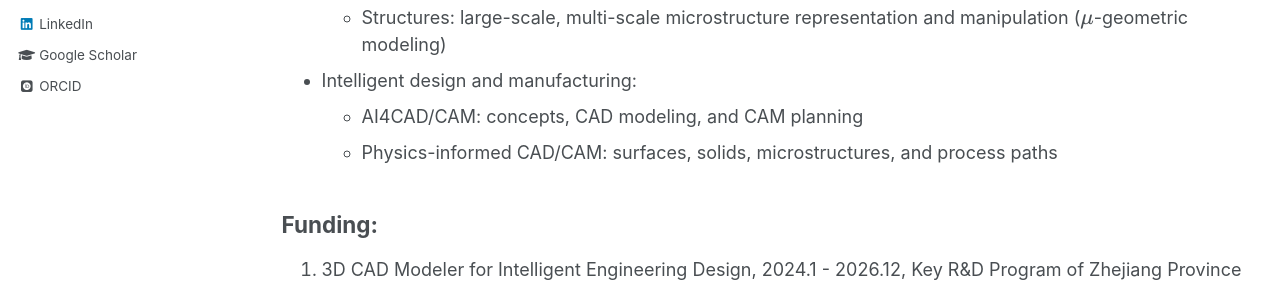
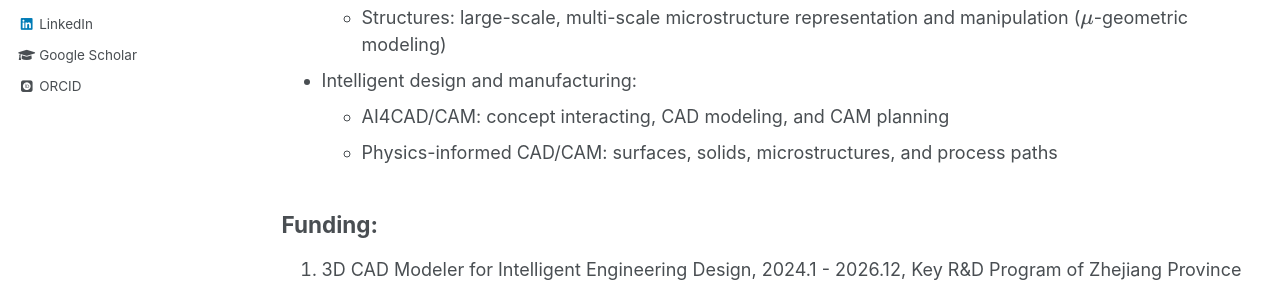
Before and after one commit to Qiang-Zou/Qiang-Zou.github.io, a Jekyll site: the page built from _pages/group.md, in a window 1280 px wide and 900 px high. Shown: the part 441-737 px from the top of the window. Built offline with Jekyll 4.4.1, drawn with Linux system fonts in a browser that asks for light colours; some web fonts are replaced; formulas are drawn with MathJax 3.

Commit message:
Update group.md

```diff
--- a/_pages/group.md
+++ b/_pages/group.md
@@ -23,7 +23,7 @@ In the short term, we are working on the following "concept-shape-process" probl
   - Surfaces and Solids: NURBS and B-rep
   - Structures: large-scale, multi-scale microstructure representation and manipulation ($\mu$-geometric modeling)
 * Intelligent design and manufacturing:
-  - AI4CAD/CAM: concepts, CAD modeling, and CAM planning
+  - AI4CAD/CAM: concept interacting, CAD modeling, and CAM planning
   - Physics-informed CAD/CAM: surfaces, solids, microstructures, and process paths
 
 ## Funding:
```
